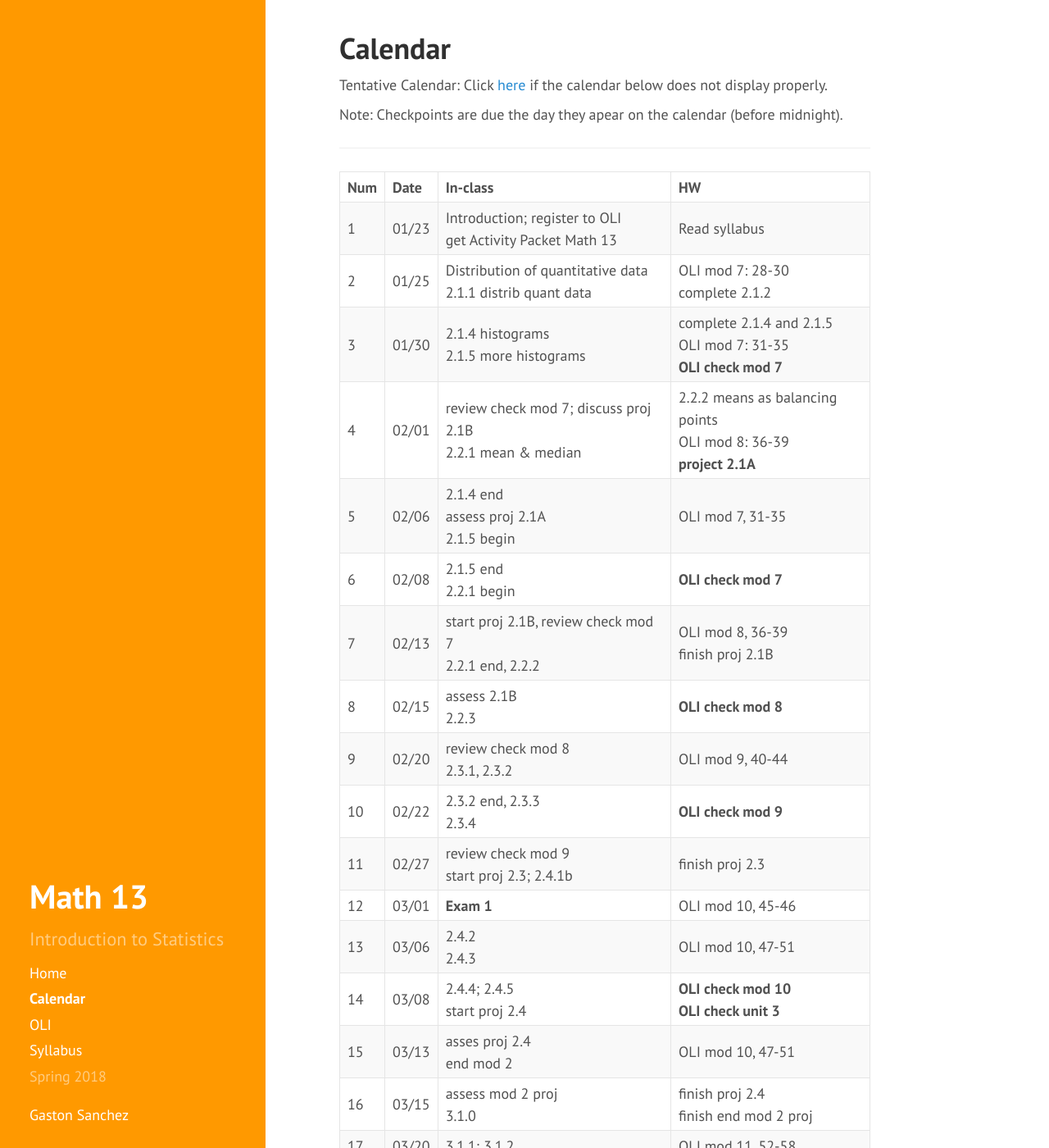
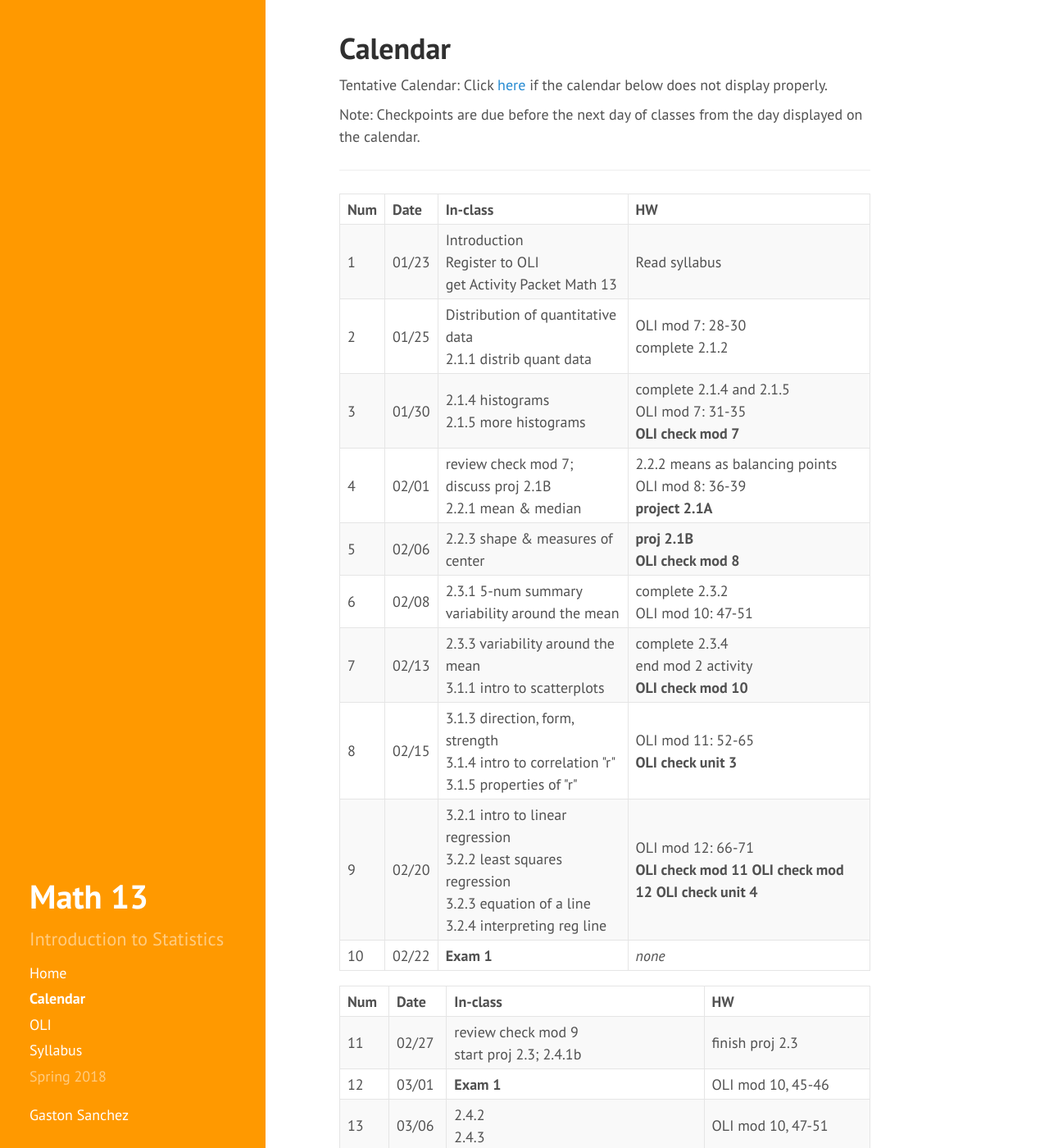
Before and after one commit to gastonstat/relic-math13, a Jekyll site: the page built from calendar.md, in a window 1280 px wide and 1400 px high. Shown: the whole window at 82% size. Built offline with Jekyll 4.4.1, drawn with Linux system fonts in a browser that asks for light colours; nearby versions of some CDN libraries.

Commit message:
calendar: draft till midterm 1

```diff
--- a/calendar.md
+++ b/calendar.md
@@ -6,7 +6,7 @@ title: Calendar
 Tentative Calendar: Click <a href="https://docs.google.com/spreadsheets/d/e/2PACX-1vTzD1JW1I0jfhOEQ-wIJqiiq-36mUpISC5ZbcnqPmsu3Fx0Y264eVte_pSm9hk-qTz3L3hjhNp7Mdjb/pubhtml" target="_blank">here</a>
 if the calendar below does not display properly. <br>
 
-Note: Checkpoints are due the day they apear on the calendar (before midnight).
+Note: Checkpoints are due before the next day of classes from the day displayed on the calendar.
 
 -----
 
@@ -23,7 +23,7 @@ Note: Checkpoints are due the day they apear on the calendar (before midnight).
     <tr>
       <td>1</td>
       <td>01/23</td>
-      <td>Introduction; register to OLI<br>
+      <td>Introduction<br>Register to OLI<br>
           get Activity Packet Math 13</td>
       <td>Read syllabus</td>
     </tr>
@@ -56,40 +56,65 @@ Note: Checkpoints are due the day they apear on the calendar (before midnight).
     <tr>
       <td>5</td>
       <td>02/06</td>
-      <td>2.1.4 end<br>assess proj 2.1A<br>2.1.5 begin</td>
-      <td>OLI mod 7, 31-35</td>
+      <td>2.2.3 shape & measures of center</td>
+      <td><b>proj 2.1B</b><br>
+          <b>OLI check mod 8</b></td>
     </tr>
     <tr>
       <td>6</td>
       <td>02/08</td>
-      <td>2.1.5 end<br>2.2.1 begin</td>
-      <td><b>OLI check mod 7</b></td>
+      <td>2.3.1 5-num summary<br>variability around the mean</td>
+      <td>complete 2.3.2<br>OLI mod 10: 47-51</td>
     </tr>
     <tr>
       <td>7</td>
       <td>02/13</td>
-      <td>start proj 2.1B, review check mod 7<br>
-          2.2.1 end, 2.2.2</td>
-      <td>OLI mod 8, 36-39<br>finish proj 2.1B</td>
+      <td>2.3.3 variability around the mean<br>
+          3.1.1 intro to scatterplots</td>
+      <td>complete 2.3.4<br>end mod 2 activity<br>
+          <b>OLI check mod 10</b></td>
     </tr>
     <tr>
       <td>8</td>
       <td>02/15</td>
-      <td>assess 2.1B<br>2.2.3</td>
-      <td><b>OLI check mod 8</b></td>
+      <td>3.1.3 direction, form, strength<br>
+          3.1.4 intro to correlation "r"<br>
+          3.1.5 properties of "r"</td>
+      <td>OLI mod 11: 52-65<br>
+      	  <b>OLI check unit 3</b></td>
     </tr>
     <tr>
       <td>9</td>
       <td>02/20</td>
-      <td>review check mod 8<br>2.3.1, 2.3.2</td>
-      <td>OLI mod 9, 40-44</td>
+      <td>3.2.1 intro to linear regression<br>
+          3.2.2 least squares regression<br>
+          3.2.3 equation of a line<br>
+          3.2.4 interpreting reg line</td>
+      <td>OLI mod 12: 66-71<br>
+          <b>OLI check mod 11</b>
+          <b>OLI check mod 12</b>
+          <b>OLI check unit 4</b></td>
     </tr>
     <tr>
       <td>10</td>
       <td>02/22</td>
-      <td>2.3.2 end, 2.3.3<br>2.3.4</td>
-      <td><b>OLI check mod 9</b></td>
+      <td><b>Exam 1</b></td>
+      <td><em>none</em></td>
     </tr>
+  </tbody>
+ </table>
+
+
+<table>
+  <thead>
+    <tr>
+      <th align="left">Num</th>
+      <th align="left">Date</th>
+      <th align="left">In-class</th>
+      <th align="left">HW</th>
+    </tr>
+  </thead>
+  <tbody>
     <tr>
       <td>11</td>
       <td>02/27</td>
```
